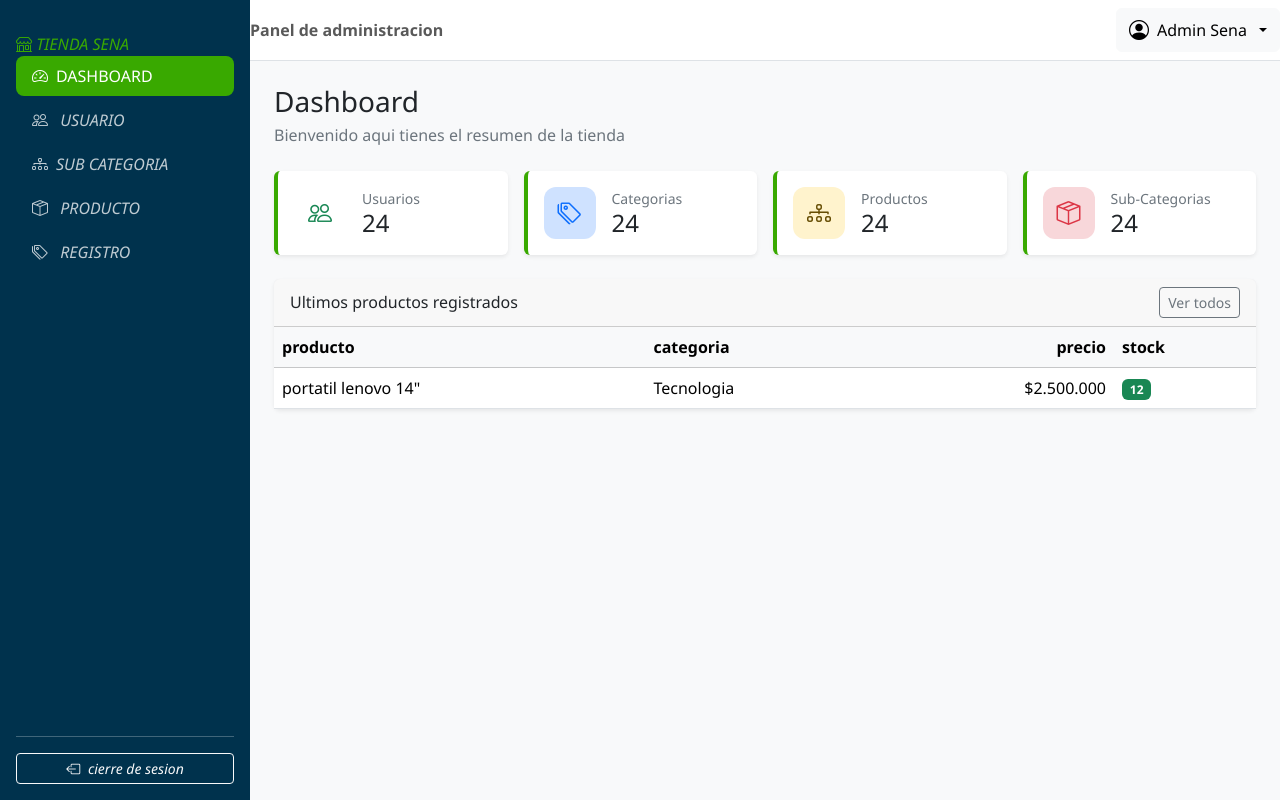
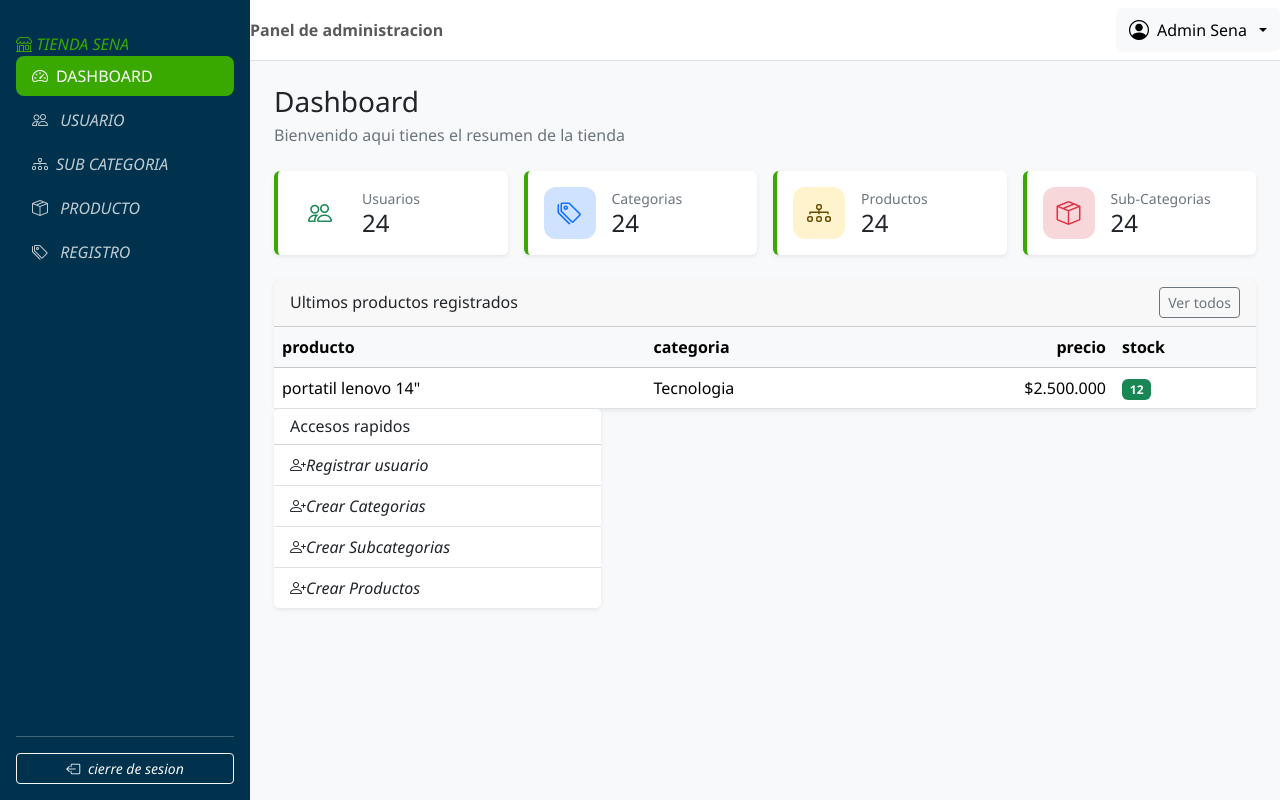
Before and after one commit to davin512-dss/3411009, a plain HTML site: page dashboard.html in a window 1280 px wide. Drawn offline with nearby package versions, Linux system fonts and the light colour scheme.

Commit message:
dash board terminado

```diff
--- a/dashboard.html
+++ b/dashboard.html
@@ -267,10 +267,36 @@
 
             </div>
 
+            <div class="col-lg-4">
+                <!--tarjeta-->
+                <div class="card border-0 shadow-sm h-100">
+                    <div class="card-header bg-white"><h2 class="h6 mb-0">Accesos rapidos</h2></div>
+                    <div class="list-group list-group-flush">
+                        <a href="usuarios.html" class="list-group-item" list-group-item-action><i class="bi bi-person-plus me-2"
+                            text-sena>Registrar usuario</i></a>
+
+                            <a href="categorias.html" class="list-group-item" list-group-item-action><i class="bi bi-person-plus me-2"
+                            text-sena>Crear Categorias</i></a>
+
+                            <a href="subcategorias.html" class="list-group-item" list-group-item-action><i class="bi bi-person-plus me-2"
+                            text-sena>Crear Subcategorias</i></a>
+
+                            <a href="productos.html" class="list-group-item" list-group-item-action><i class="bi bi-person-plus me-2"
+                            text-sena>Crear Productos</i></a>
+
+
+                    </div>
+                </div>
+            </div>
+
 
 
         </main>
 
     </div>
 
+
+    <!--javascript con bootstrap necesario para el menu deslizable-->
+    <script src="https://cdn.jsdelivr.net/npm/bootstrap@5.3.3/dist/js/bootstrap.bundle.min.js"></script>
+
 </body>
```
